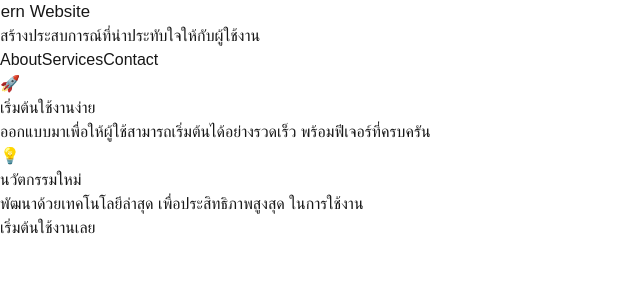
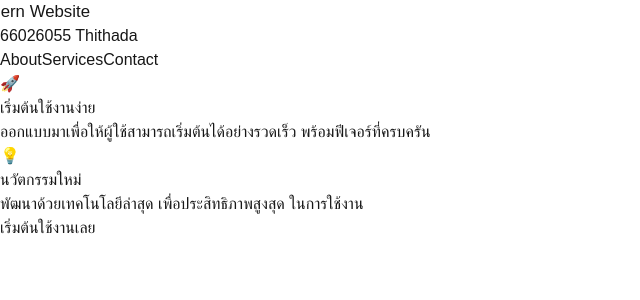
Before and after one commit to thithada/66026055-next-jenkin, a Next.js app: page / in a window 1280 px wide. Shown: the top 300 px of the page, without its empty margins (0-640 px from the left). Built offline with nearby package versions, Linux system fonts and the light colour scheme.

Commit message:
Update page.tsx

```diff
--- a/src/app/page.tsx
+++ b/src/app/page.tsx
@@ -22,7 +22,7 @@ export default function Home() {
             Modern Website
           </motion.h1>
           <p className="text-gray-600 text-lg">
-            สร้างประสบการณ์ที่น่าประทับใจให้กับผู้ใช้งาน
+            66026055 Thithada
           </p>
         </section>
 
```
